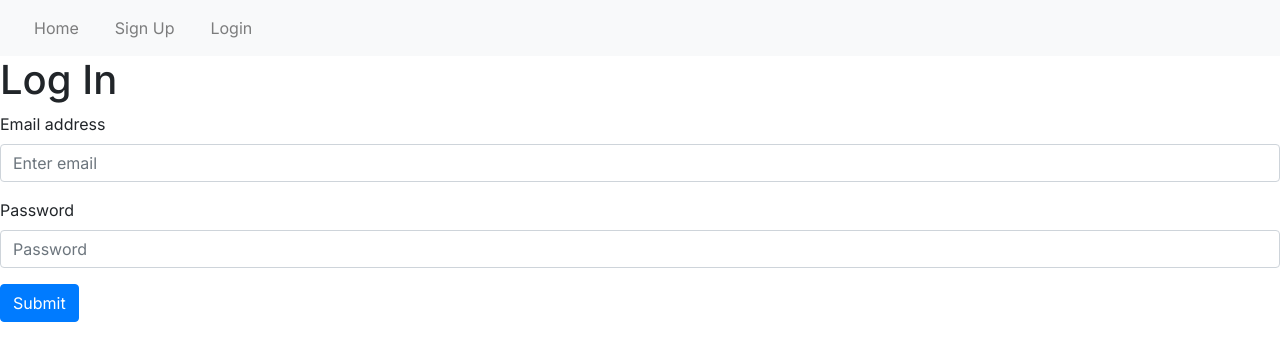
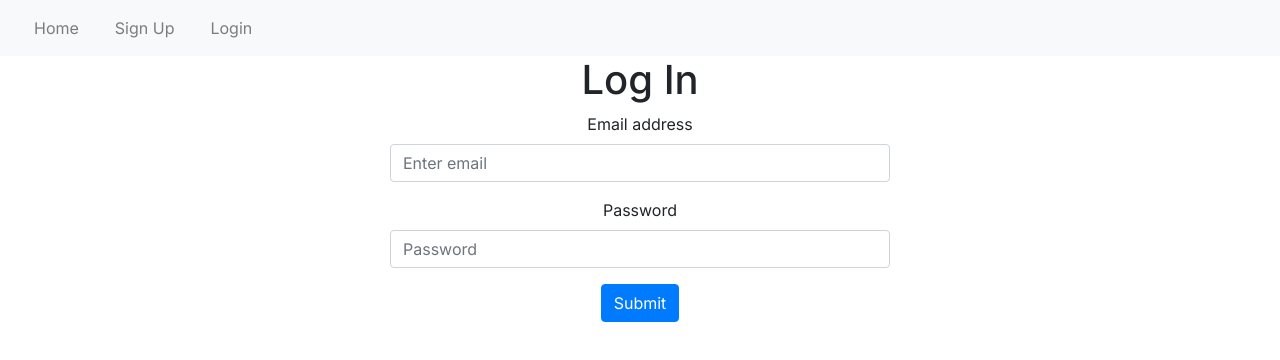
Before and after one commit to JDLiang100/SFSUHackaton2024, a Next.js app in the folder hackathon2024/: page /login in a window 1280 px wide. Shown: the top 360 px of the page. Built offline with nearby package versions, Linux system fonts and the light colour scheme.

Commit message:
Centered Login form

```diff
--- a/hackathon2024/src/app/login/page.js
+++ b/hackathon2024/src/app/login/page.js
@@ -4,7 +4,7 @@ export default function Login() {
 
         <div>
             <Navbar/>
-            <form>
+            <form class="info-form">
                 <h1>Log In</h1>
                 <div class="form-group">
                     <label >Email address</label>
```
